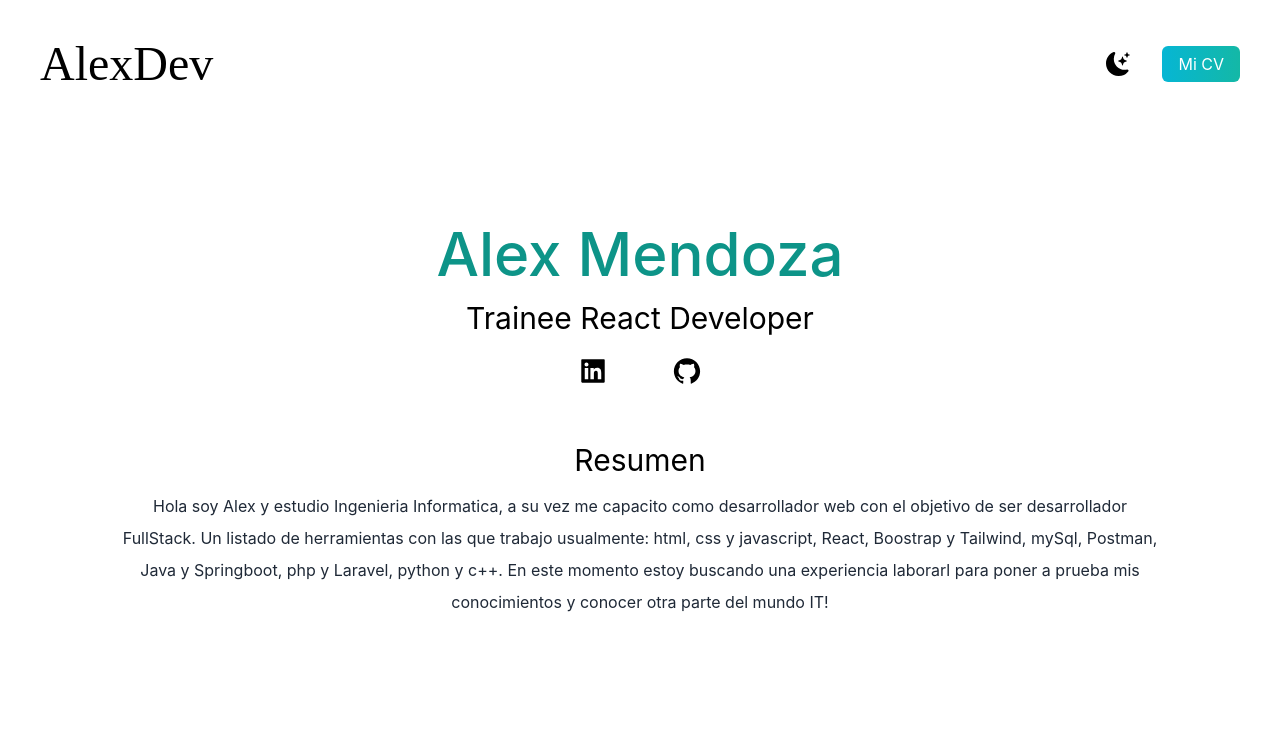
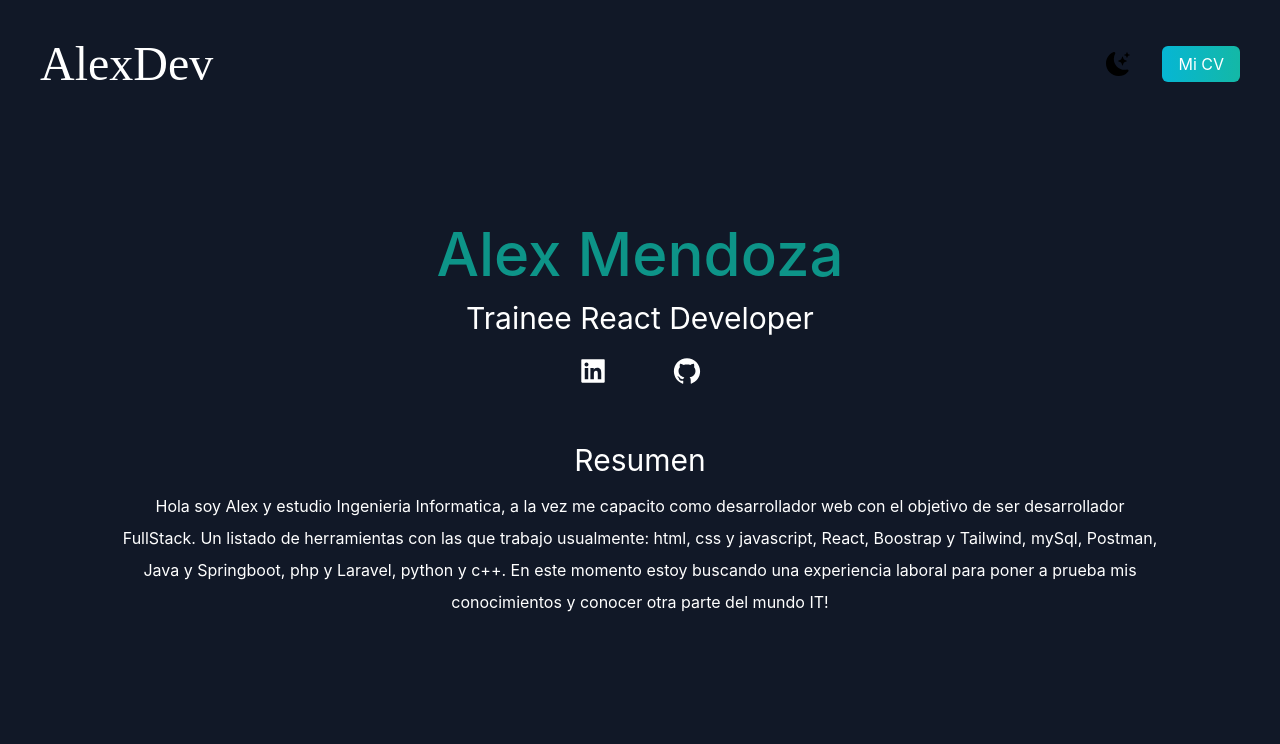
Before and after one commit to AlexMG13/react-portfolio, a Next.js app: page / in a window 1280 px wide. Shown: the top 744 px of the page. Built offline with nearby package versions, Linux system fonts and the light colour scheme; a web font is replaced by a local one.

Commit message:
fixing cv

```diff
--- a/pages/index.js
+++ b/pages/index.js
@@ -6,7 +6,7 @@
 import { useState } from "react";
 
 export default function Home() {
-  const [darkMode, setDarkMode] = useState(false);
+  const [darkMode, setDarkMode] = useState(true);
   return (
     <div className={darkMode ? "dark" : ""}>
       <Head>
@@ -28,7 +28,7 @@
               </li>
               <li>
                 <a
-                  href="https://drive.google.com/file/d/1otAZOqpmjDidMIkvzY-IeEymIXpqWD1f/view?usp=sharing"
+                  href="https://drive.google.com/file/d/19ohvaAh5Zg16zeGg1cjji_40y6prWlrI/view?usp=sharing"
                   className="bg-gradient-to-r from-cyan-500 to-teal-500 text-white px-4 py-2 rounded-md ml-8"
                 >
                   Mi CV
@@ -65,13 +65,13 @@
               <div className="text-center p-10">
                 <h3 className="text-3xl py-1  dark:text-white">Resumen</h3>
                 <p className="text-md py-2 leading-8 text-gray-800  dark:text-white">
-                  Hola soy Alex y estudio Ingenieria Informatica, a su vez me
+                  Hola soy Alex y estudio Ingenieria Informatica, a la vez me
                   capacito como desarrollador web con el objetivo de ser
                   desarrollador FullStack. Un listado de herramientas con las
                   que trabajo usualmente: html, css y javascript, React,
                   Boostrap y Tailwind, mySql, Postman, Java y Springboot, php y
                   Laravel, python y c++. En este momento estoy buscando una
-                  experiencia laborarl para poner a prueba mis conocimientos y
+                  experiencia laboral para poner a prueba mis conocimientos y
                   conocer otra parte del mundo IT!
                 </p>
               </div>
```
Also changed, not shown: 1 other file (tests, documents, lock files or other folders).
